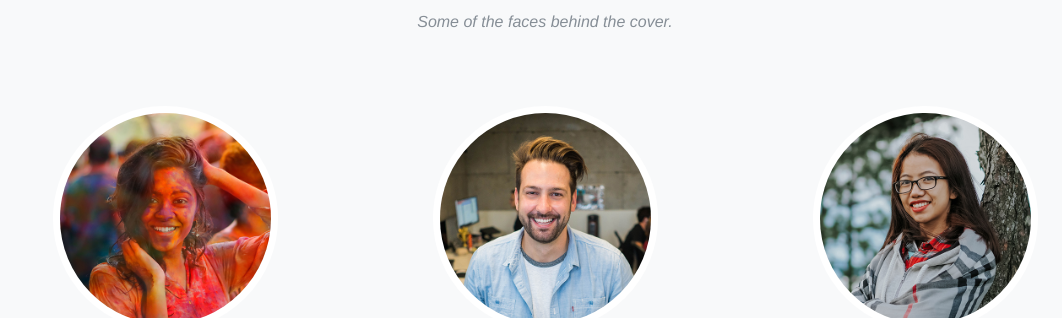
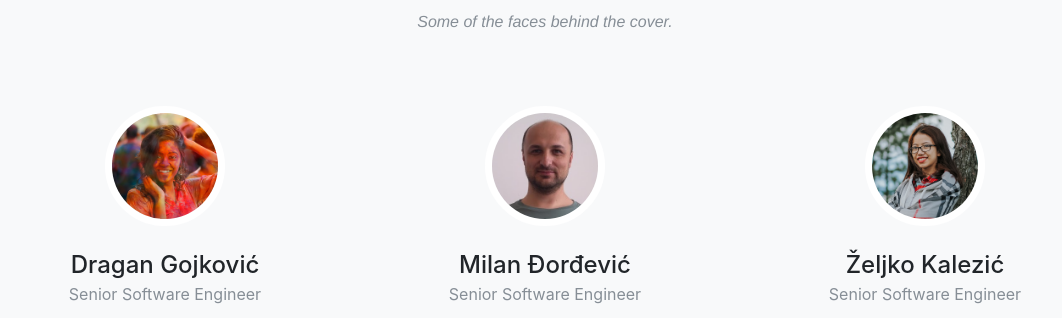
Before and after one commit to diligent-crew/diligent-crew.github.io, a website with bundled scripts: page index.html in a window 1280 px wide. Shown: the part 5130-5448 px from the top of the page, without its empty margins (95-1157 px from the left). Built offline with nearby package versions, Linux system fonts and the light colour scheme; files whose address does not match are found by name; a web font is replaced by a local one.

Commit message:
Djole slika

```diff
--- a/css/agency.css
+++ b/css/agency.css
@@ -429,8 +429,8 @@ header.masthead {
   margin-bottom: 50px;
   text-align: center; }
   .team-member img {
-    width: 225px;
-    height: 225px;
+    width: 120px;
+    height: 120px;
     border: 7px solid #fff; }
   .team-member h4 {
     margin-top: 25px;
--- a/index.html
+++ b/index.html
@@ -463,7 +463,7 @@
                 </div>
                 <div class="col-sm-4">
                     <div class="team-member">
-                        <img class="mx-auto rounded-circle" src="img/team/2.jpg" alt="">
+                        <img class="mx-auto rounded-circle" src="img/team/djole.png" alt="">
                         <h4>Milan Đorđević</h4>
                         <p class="text-muted">Senior Software Engineer</p>
                         <ul class="list-inline social-buttons">
```
Also changed, not shown: css/agency.min.css, img/team/djole.png (added).
